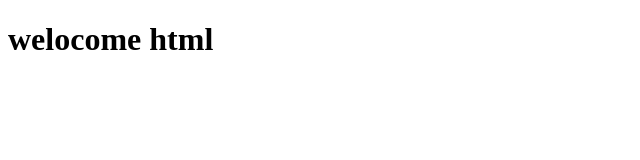
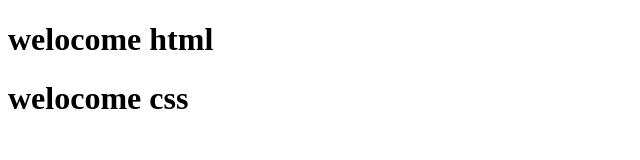
Before and after one commit to DarshanMJ2002/workshop1, a plain HTML site: page index.html in a window 1280 px wide. Shown: the whole page, without its empty margins (0-640 px from the left). Drawn offline with Linux system fonts and the light colour scheme.

Commit message:
Update index.html

```diff
--- a/index.html
+++ b/index.html
@@ -7,5 +7,7 @@
 </head>
 <body>
     <h1>welocome html</h1>
+    <h1>welocome css</h1>
+
 </body>
 </html>
```
